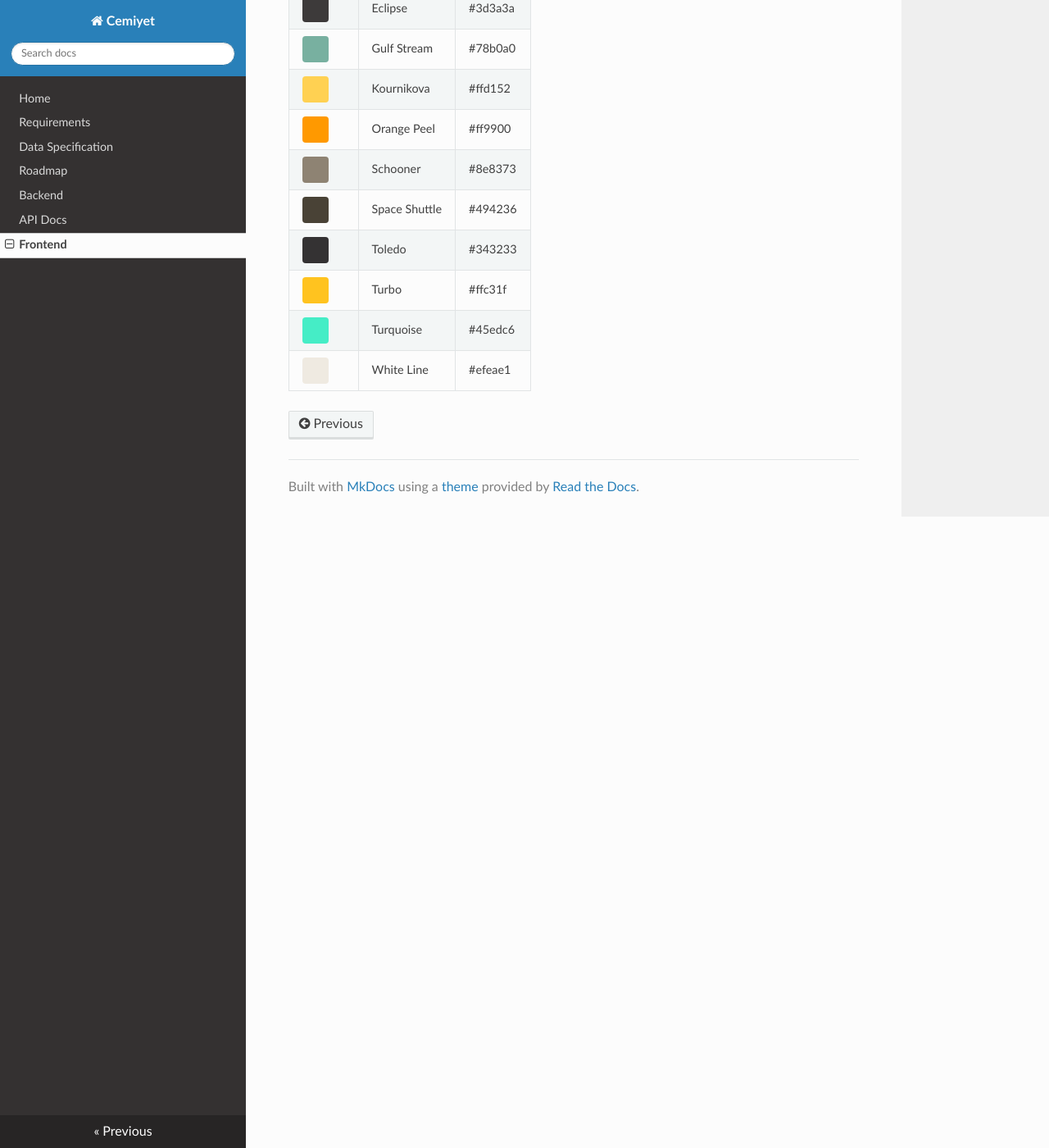
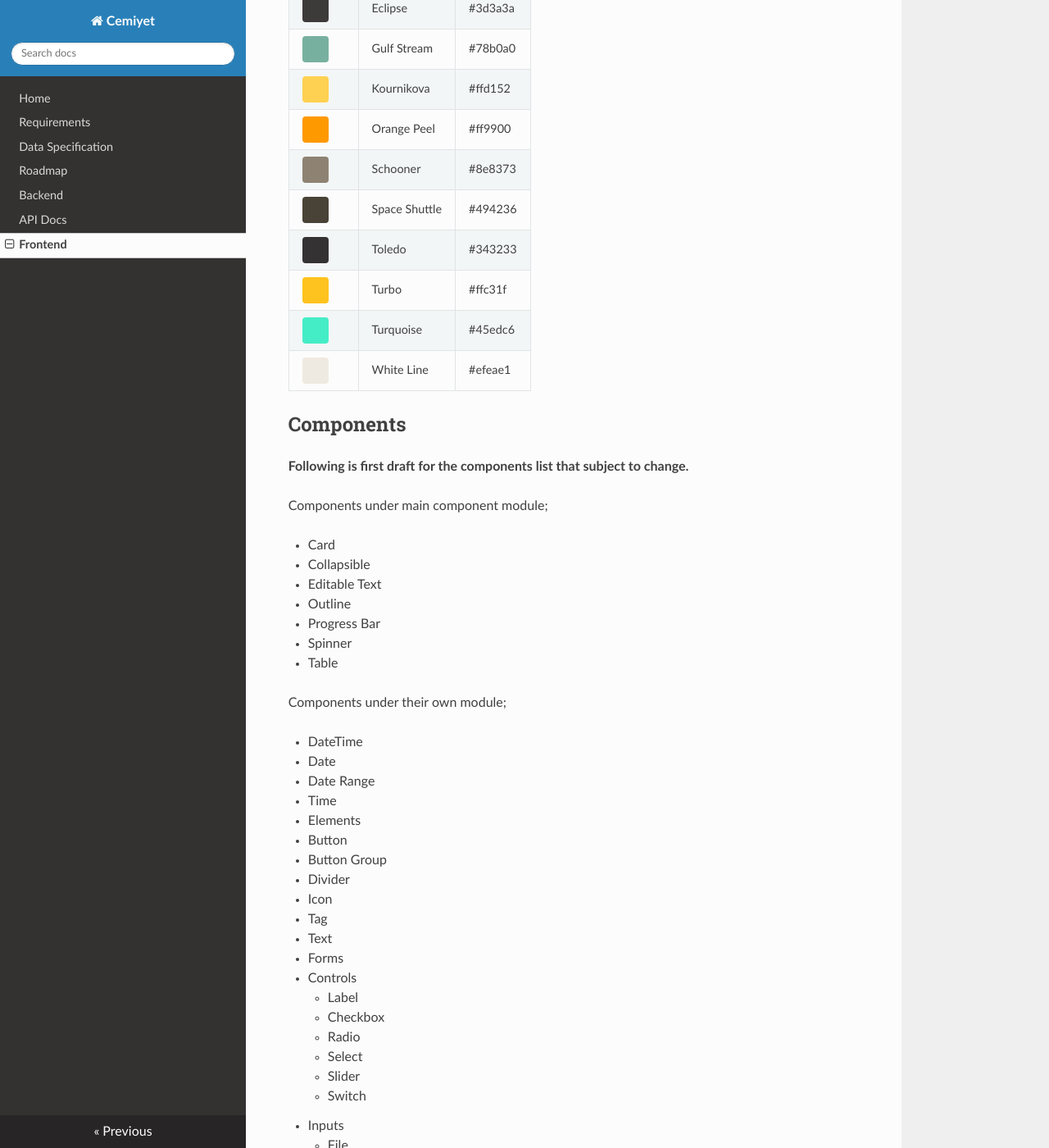
Before and after one commit to cemiyet/docs, an MkDocs documentation site: the page built from docs/front-end.md, in a window 1280 px wide and 1400 px high, scrolled down 835 px. Shown: the whole window at 82% size. Built offline with MkDocs 1.6.1, drawn with Linux system fonts in a browser that asks for light colours; nearby versions of some CDN libraries; some of the changed text lies outside the part shown.

Commit message:
added first draft of component list. #13

```diff
--- a/docs/front-end.md
+++ b/docs/front-end.md
@@ -33,6 +33,62 @@ In addition, applications own palette which extends default palette;
 | <div class="palette-color" style="background-color:#45edc6"></div> | Turquoise | #45edc6 |
 | <div class="palette-color" style="background-color:#efeae1"></div> | White Line | #efeae1 |
 
+## Components
+
+**Following is first draft for the components list that subject to change.**
+
+Components under main component module;
+
+- Card
+- Collapsible
+- Editable Text
+- Outline
+- Progress Bar
+- Spinner
+- Table
+
+Components under their own module;
+
+- DateTime
+  - Date
+  - Date Range
+  - Time
+- Elements
+  - Button
+  - Button Group
+  - Divider
+  - Icon
+  - Tag
+  - Text
+- Forms
+  - Controls
+    - Label
+    - Checkbox
+    - Radio
+    - Select
+    - Slider
+    - Switch
+  - Inputs
+    - File
+    - Number
+    - Tag
+    - Text
+    - Text Area
+- Navigations
+  - Breadcrumb
+  - Menu
+  - Navbar
+  - Tabs
+  - Tree
+- Overlays
+  - Alert
+  - Context Menu
+  - Dialog
+  - Drawer
+  - Popover
+  - Toast
+  - Tooltip
+
 <style>
     .palette-color {
         width: 2rem;
```
